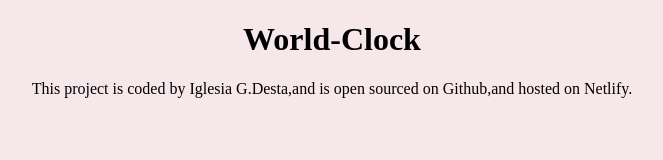
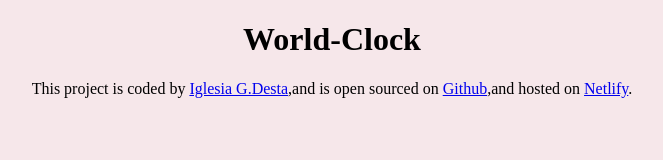
Before and after one commit to Idesta1/world-clock, a plain HTML site: page index.html in a window 1280 px wide. Shown: the whole page, without its empty margins (308-971 px from the left). Drawn offline with Linux system fonts and the light colour scheme.

Commit message:
Added link to html footer

```diff
--- a/index.html
+++ b/index.html
@@ -10,7 +10,7 @@
    <h1>World-Clock</h1>
 
 <footer>
-    This project is coded by Iglesia G.Desta,and is open sourced on Github,and hosted on Netlify.
+    This project is coded by <a href="https://github.com/Idesta1" target="_blank">Iglesia G.Desta</a>,and is open sourced on <a href="https://github.com/Idesta1/world-clock" target="_blank">Github</a>,and hosted on <a href="https://world-clock-shecode-project1.netlify.app/" target="_blank">Netlify</a>.
 </footer>
 <script src="src/index.js"></script>
 
```
